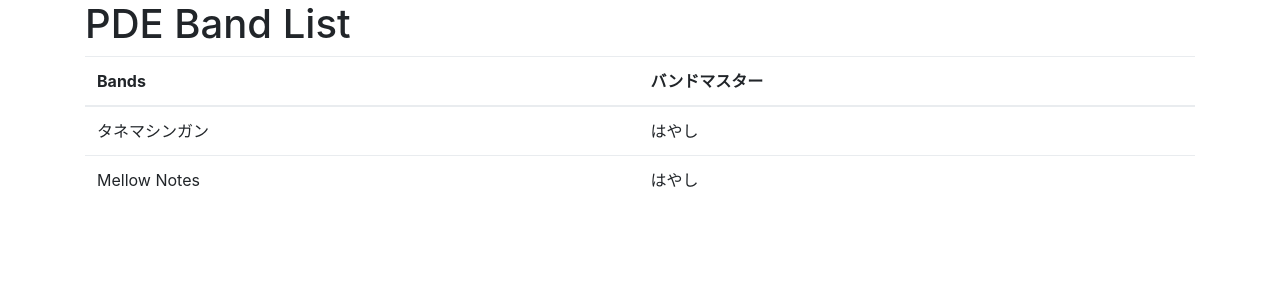
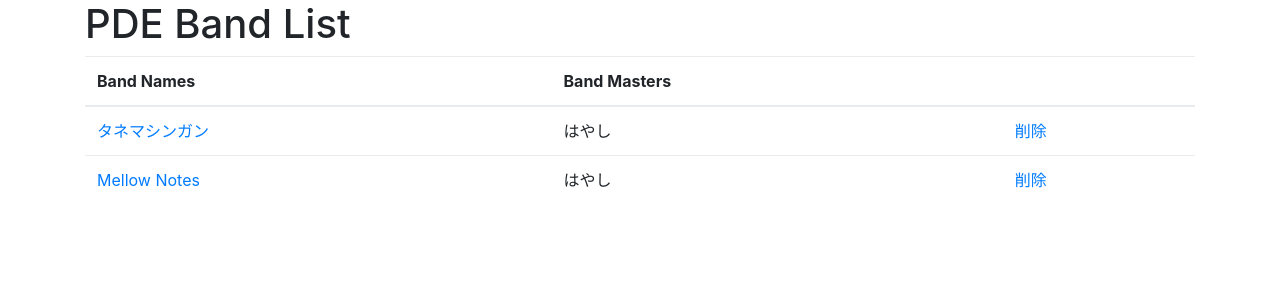
Before and after one commit to RingSho/pde_reservation_system, a Django app: page /equipment_management/show_band_list in a window 1280 px wide. Shown: the part 40-340 px from the top of the page. Run offline with Django 3.2, Linux system fonts and the light colour scheme; data comes from the database, SQL or seed files in the repository; both versions use the stored data as it was after the commit; some libraries are stand-ins or nearby versions.

Commit message:
add: band delete and show reservations by band

```diff
--- a/equipment_management/templates/equipment_management/band_form.html
+++ b/equipment_management/templates/equipment_management/band_form.html
@@ -1,6 +1,8 @@
 {% extends 'equipment_management/base.html' %}
 
 {% block content %}
+
+<h3>{{title }}</h3>
 
 <div class="container">
   <form action="" method="POST">
--- a/equipment_management/templates/equipment_management/band_list.html
+++ b/equipment_management/templates/equipment_management/band_list.html
@@ -7,15 +7,17 @@
 <table class="table">
   <thead>
     <tr>
-      <th>Bands</th>
-      <th>バンドマスター</th>
+      <th>Band Names</th>
+      <th>Band Masters</th>
+      <th></th>
     </tr>
   </thead>
   <tbody>
     {% for band in bands %}
     <tr>
-      <td>{{ band.band_name }}</td>
+      <td><a href="{% url 'equipment:schedule_by_band' band.pk %}">{{ band.band_name }}</a></td>
       <td>{{ band.responsible_person_name }}</td>
+      <td><a href="{% url 'equipment:delete_band' band.pk %}">削除</a></td>
     </tr>
   {% endfor %}
   </tbody>
--- a/equipment_management/urls.py
+++ b/equipment_management/urls.py
@@ -10,4 +10,6 @@ urlpatterns = [
   path('show_band_list', views.show_band_list, name='show_band_list'),
   path('updete_schedule/<int:pk>/', views.update_schedule, name='update_schedule'),
   path('delete_schedule/<int:pk>/', views.delete_schedule, name='delete_schedule'),
+  path('delete_band/<int:pk>/', views.delete_band, name='delete_band'),
+  path('schedule_by_band/<int:pk>', views.schedule_by_band, name='schedule_by_band'),
 ]
--- a/equipment_management/views.py
+++ b/equipment_management/views.py
@@ -16,7 +16,8 @@ def add_band(request):
     form.save()
     return redirect('equipment:index')
   context = {
-    'form' : BandCreateForm()
+    'form' : BandCreateForm(),
+    'title' : 'バンド登録',
   }
   return render(request, 'equipment_management/band_form.html', context)
 
@@ -26,7 +27,8 @@ def add_schedule(request):
     form.save()
     return redirect('equipment:index')
   context = {
-    'form' : ScheduleCreateForm()
+    'form' : ScheduleCreateForm(),
+    'title' : '予約登録',
   }
   return render(request, 'equipment_management/band_form.html', context)
 
@@ -62,3 +64,23 @@ def delete_schedule(request, pk):
         'schedule': schedule,
     }
     return render(request, 'equipment_management/schedule_confirm_delete.html', context)
+
+def delete_band(request, pk):
+    band = get_object_or_404(Band, pk=pk)
+    if request.method == 'POST':
+        band.delete()
+        return redirect('equipment:show_band_list')
+
+    context = {
+        'band': band,
+    }
+    return render(request, 'equipment_management/band_confirm_delete.html', context)
+
+def schedule_by_band(request, pk):
+  band_name = Band.objects.get(pk=pk)
+
+  context ={
+      'band_name' : band_name,
+      'schedules' : Schedule.objects.filter(band_id=band_name),
+  }
+  return render(request, 'equipment_management/schedule_by_band.html', context)
```
Also changed, not shown: equipment_management/models.py (+6 -2 lines), equipment_management/templates/equipment_management/band_confirm_delete.html (added, +19 -0 lines), equipment_management/templates/equipment_management/schedule_by_band.html (added, +34 -0 lines), db.sqlite3, equipment_management/migrations/0002_auto_20191117_0956.py (added).
